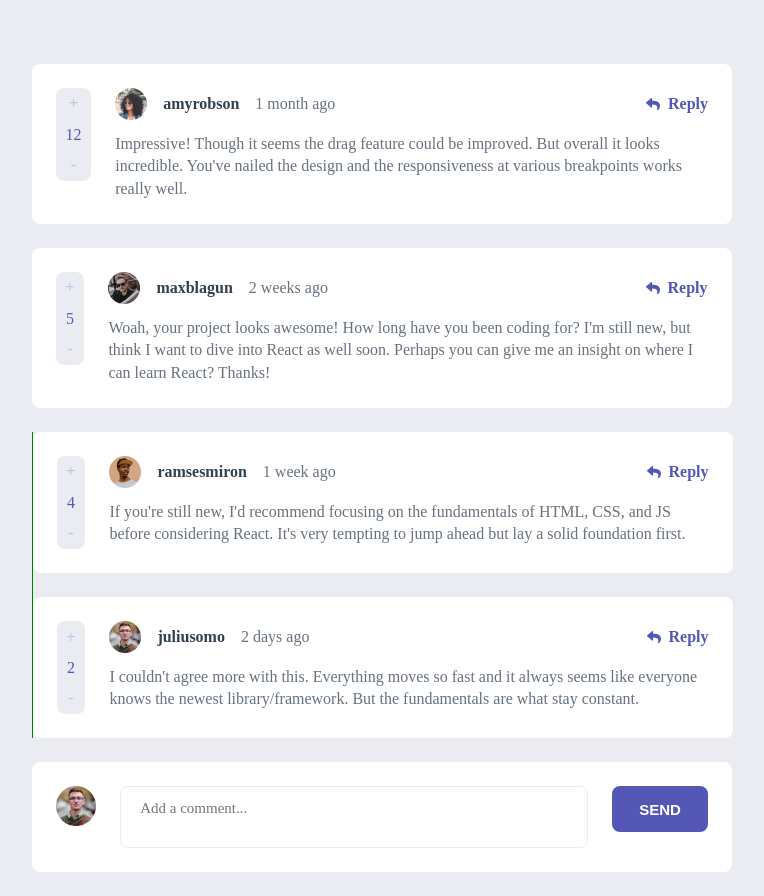
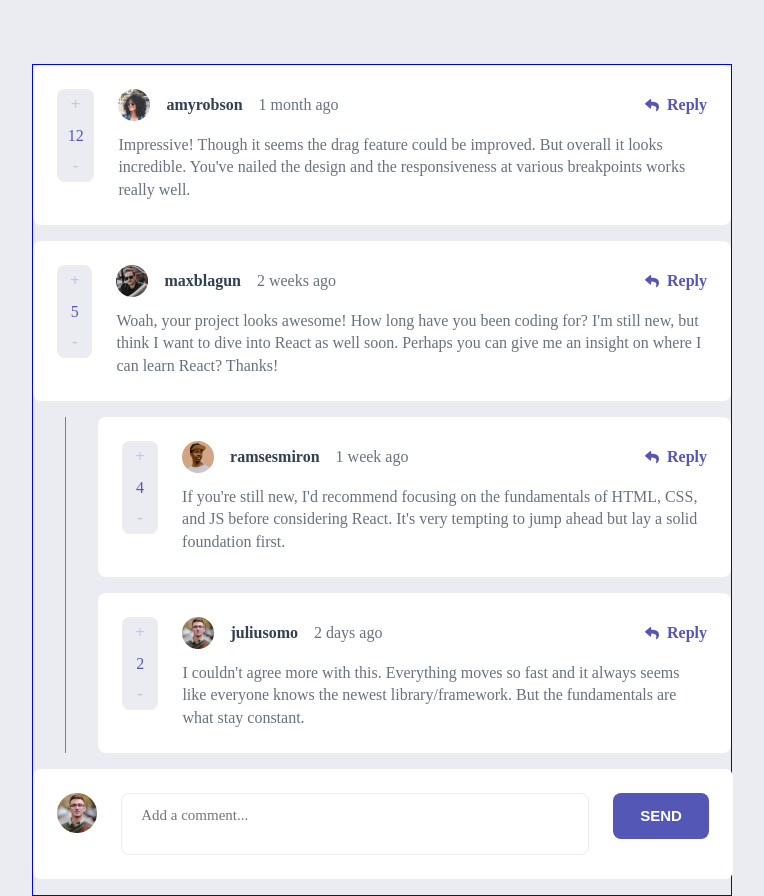
Before and after one commit to David-Koshkadze/fmt-interactive-components, a React (Vite) app: page / in a window 1280 px wide. Shown: the whole page, without its empty margins (258-1022 px from the left). Built offline with nearby package versions, Linux system fonts and the light colour scheme; a web font is replaced by a local one.

Commit message:
reply styles

```diff
--- a/src/App.jsx
+++ b/src/App.jsx
@@ -26,6 +26,11 @@ const AppContainer = styled.div`
   align-items: center;
 `;
 
+const CardContainer = styled.div`
+  border: 1px solid blue;
+  max-width: 700px;
+`
+
 function App() {
   const [usersData, setUsersData] = useState([]);
 
@@ -42,10 +47,13 @@ function App() {
     <>
       <GlobalStyles />
       <AppContainer>
-        {usersData.comments?.map((comment) => (
-          <CardWrapper key={comment.id} comment={comment} />
-        ))}
-        <Comment />
+        <CardContainer>
+          {usersData.comments?.map((comment) => (
+            <CardWrapper key={comment.id} comment={comment} />
+          ))}
+
+          <Comment />
+        </CardContainer>
       </AppContainer>
     </>
   );
--- a/src/components/Card.jsx
+++ b/src/components/Card.jsx
@@ -15,6 +15,7 @@ const Voting = styled.div`
   gap: 0.7rem;
   color: var(--Moderate-blue);
   height: max-content;
+  width: 3.5rem;
 `;
 
 const VoteButton = styled.div`
--- a/src/components/CardWrapper.jsx
+++ b/src/components/CardWrapper.jsx
@@ -4,8 +4,10 @@ import styled from "styled-components";
 import Card from "./Card";
 
 const ReplyDiv = styled.div`
-  border-left: 1px solid green;
-`
+  border-left: 1px solid gray;
+  margin-left: 2rem;
+  padding-left: 2rem;
+`;
 
 export default function CardWrapper({ comment }) {
   return (
--- a/src/styles/CardStyles.js
+++ b/src/styles/CardStyles.js
@@ -3,9 +3,8 @@ import styled from "styled-components";
 export const CardWrapper = styled.div`
   background: #fff;
   border-radius: 8px;
-  max-width: 700px;
   display: flex;
   gap: 1.5rem;
-  margin-bottom: 1.5rem;
+  margin-bottom: 1rem;
   padding: 1.5rem;
 `;
```
